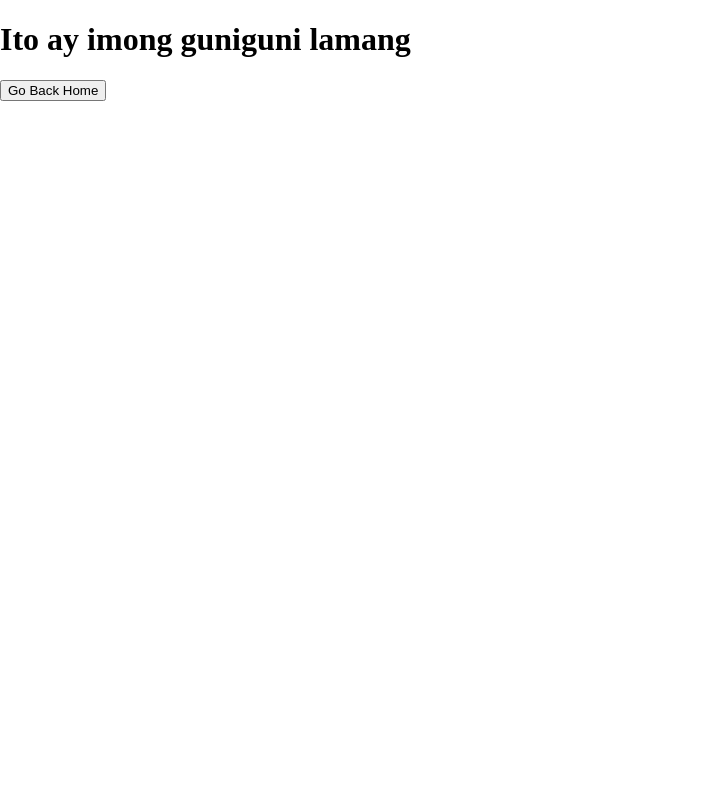
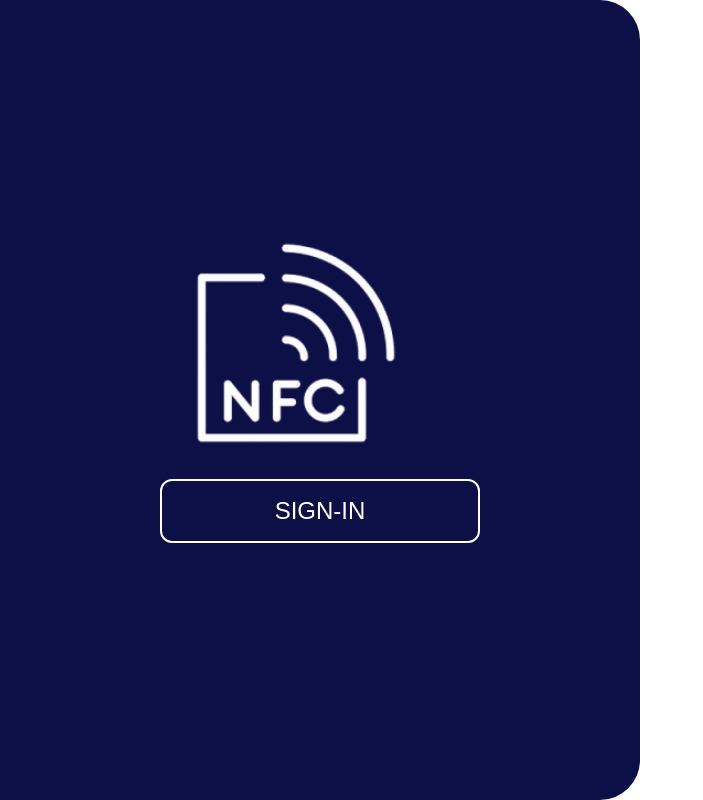
Before and after one commit to SalocinDev/NFC_FRONT_END, a React (Vite) app in the folder login-ui/: page /NfcPage in a window 1280 px wide. Shown: the whole page, without its empty margins (0-703 px from the left). Built offline with nearby package versions, Linux system fonts and the light colour scheme; a web font is replaced by a local one.

Commit message:
Progress sa NFC LOGIN, tinamad ako*

```diff
--- a/login-ui/src/CSS-Folder/Button.module.css
+++ b/login-ui/src/CSS-Folder/Button.module.css
@@ -1,7 +1,9 @@
 .ButtonSignIn,
 .NfcSignIn,
 .ButtonSignUp,
-.ButtonReset{
+.ButtonReset,
+.NfcButtonSignIn,
+.ButtonSignUpBlue{
   width: 100%;
   max-width: 25.75rem;
   height: 4rem;
@@ -15,7 +17,8 @@
 
 .ButtonSignIn:hover,
 .ButtonSignUp:hover,
-.ButtonReset:hover{
+.ButtonReset:hover,
+.ButtonSignIn:hover{
   cursor: pointer;
   background-color: lightblue;
   color: white;
@@ -38,7 +41,8 @@
   }
 }
 
-.ButtonSignUp{
+.ButtonSignUp,
+.NfcButtonSignIn{
   background-color: transparent;
   border-style: solid;
   border-color: white;
@@ -75,3 +79,18 @@
   color: #101540;
   cursor: pointer;
 }
+
+.BackButton:hover{
+  background-color: #101540;
+  color: white;
+  cursor: pointer;
+  transition: 0.8s;
+}
+
+.NfcButtonSignIn:hover{
+  cursor: pointer;
+  background-color: white;
+  border-style: solid;
+  transition: 0.8s;
+  color: #101540 ;
+}
--- a/login-ui/src/CSS-Folder/Dashboard.module.css
+++ b/login-ui/src/CSS-Folder/Dashboard.module.css
@@ -58,7 +58,6 @@ html,
   }
 }
 
-/*Eto ang aking progress, ako ay titigil*/
 .container {
   width: 90%;
   max-width: 1000px;
@@ -86,4 +85,5 @@ html,
   font-size: 1.2rem;
   color: #101540;
   margin-bottom: 1rem;
+  font-family: 'Montserrat';
 }
--- a/login-ui/src/CSS-Folder/BlueLogo.module.css
+++ b/login-ui/src/CSS-Folder/Logo.module.css
@@ -1,3 +1,8 @@
+.WhiteLogo{
+  transform: scale(1.5);
+  top: -5vw;
+}
+
 .Bluelogo{
   transform: scale(1);
   transform-origin: center;
--- /dev/null
+++ b/login-ui/src/CSS-Folder/NfcPage.module.css
@@ -0,0 +1,130 @@
+body,
+html,
+#root {
+  margin: 0;
+  padding: 0;
+  height: 100vh;
+  overflow: hidden;
+}
+
+.body {
+  display: flex;
+  height: 100vh;
+  overflow: hidden;
+}
+
+
+
+.curvedRectangle {
+  width: 50vw;
+  height: 100vh;
+  background-color: #0d1046;
+  border-top-right-radius: 40px;
+  border-bottom-right-radius: 40px;
+  display: flex;
+  flex-direction: column;
+  align-items: center;
+  justify-content: center;
+  padding: 2rem;
+  box-sizing: border-box;
+}
+
+@media (max-width: 768px) {
+  .curvedRectangle {
+    border-top-right-radius: 20px;
+    border-bottom-right-radius: 20px;
+  }
+
+  .tagline {
+    font-size: 0.9rem;
+  }
+}
+
+.content {
+  display: flex;
+  flex-direction: column;
+  align-items: center;
+  justify-content: center;
+  transform: translateY(-10vh); /* move content up proportionally */
+}
+
+.tagline {
+  font-family: 'Montserrat', sans-serif;
+  font-size: 2rem;
+  color: white;
+  line-height: 1.6;
+  text-align: center;
+  max-width: 400px;
+  margin: 0 auto;
+  font-weight: 400;
+  margin-top: 4rem;
+}
+
+.NfcLogo {
+  width: 25vw;
+  height: auto;
+  display: block;
+  transform: translate(-1.5rem, 1.5rem);
+  margin: 0 auto 0 auto;
+}
+
+/*BELOW THIS PART IS UNFINISHED*/
+
+.loadingContainer {
+  display: flex;
+  flex-direction: column;
+  align-items: center;
+  justify-content: center;
+}
+
+.spinner {
+  width: 40px;
+  height: 40px;
+  border: 4px solid white;
+  border-top: 4px solid transparent;
+  border-radius: 50%;
+  animation: spin 1s linear infinite;
+  margin-bottom: 1rem;
+}
+
+.signingText {
+  color: white;
+  font-family: 'Montserrat', sans-serif;
+  font-size: 1rem;
+  font-weight: 500;
+}
+
+@keyframes spin {
+  0% { transform: rotate(0deg); }
+  100% { transform: rotate(360deg); }
+}
+
+.spinner {
+  width: 40px;
+  height: 40px;
+  border: 4px solid white;
+  border-top: 4px solid transparent;
+  border-radius: 50%;
+  animation: spin 1s linear infinite;
+  margin: 1rem auto;
+}
+
+.signingText {
+  color: white;
+  font-family: 'Montserrat', sans-serif;
+  font-size: 1rem;
+  font-weight: 500;
+  text-align: center;
+}
+
+.loadingContainer {
+  display: flex;
+  flex-direction: column;
+  align-items: center;
+  justify-content: center;
+}
+
+@keyframes spin {
+  0% { transform: rotate(0deg); }
+  100% { transform: rotate(360deg); }
+}
--- a/login-ui/src/CSS-Folder/WhiteLogo.module.css
+++ /dev/null
@@ -1,4 +0,0 @@
-.WhiteLogo{
-  transform: scale(1.7);
-  top: -5vw;
-}
--- a/login-ui/src/Components/Blogo.jsx
+++ b/login-ui/src/Components/Blogo.jsx
@@ -1,4 +1,4 @@
-import BlueLogo from '/src/CSS-Folder/BlueLogo.module.css';
+import BlueLogo from '/src/CSS-Folder/Logo.module.css';
 
 function Wlogo() {
   return (
--- a/login-ui/src/Components/Wlogo.jsx
+++ b/login-ui/src/Components/Wlogo.jsx
@@ -1,4 +1,4 @@
-import WhiteLogo from '/src/CSS-Folder/WhiteLogo.module.css';
+import WhiteLogo from '/src/CSS-Folder/Logo.module.css';
 
 function Wlogo() {
 
--- a/login-ui/src/Main-Components/Dashboard.jsx
+++ b/login-ui/src/Main-Components/Dashboard.jsx
@@ -15,7 +15,7 @@ function Dashboard() {
       </div>
 
     <div className={classes.container}>
-      <Button name="Back" use="BackButton" />
+      <Button name="Back" use="BackButton"/>
 
       <Blogo />
 
--- /dev/null
+++ b/login-ui/src/Main-Components/NfcPage.jsx
@@ -0,0 +1,51 @@
+import { useState } from 'react';
+import classes from '/src/CSS-Folder/NfcPage.module.css';
+import NfcLogo from '/src/Logo/NFC-logo.png';
+import { Wlogo, Input, Blogo, Button} from '../Components';
+
+function NfcPage() {
+  const [SigningIn, IsSigningIn] = useState(false);
+
+  const handleSignIn = () => {
+    IsSigningIn(true);
+
+    // Lagay ka condition dito nich
+    setTimeout(() => {
+      IsSigningIn(false);
+    }, 3000);
+  };
+
+  return (
+
+    <div className={classes.body}>
+      <div className={classes.curvedRectangle}>
+        <div className={classes.content}>
+
+
+
+          <div className={classes.tagline} >
+            <img src={NfcLogo} alt="Logo" className={classes.NfcLogo} />
+
+          {SigningIn && (
+            <div className={classes.loadingContainer}>
+              <div className={classes.spinner}></div>
+              <p className={classes.signingText}>Signing in...</p>
+            </div>
+          )}
+
+          {!SigningIn && (
+            <Button name="SIGN-IN" use="NfcButtonSignIn" onClick={handleSignIn}>
+              SIGN IN
+            </Button>
+          )}
+        </div>
+        </div>
+
+
+
+      </div>
+    </div>
+  );
+}
+
+export default NfcPage;
--- a/login-ui/src/main.jsx
+++ b/login-ui/src/main.jsx
@@ -3,12 +3,14 @@ import { createRoot } from 'react-dom/client'
 import '/index.css'
 import App from './Main-Components/App.jsx'
 import Dashboard from './Main-Components/Dashboard.jsx'
+import NfcPage from './Main-Components/NfcPage.jsx'
 import NotFoundPage from './Components/NotFoundPage.jsx'
 import {createBrowserRouter, RouterProvider} from "react-router-dom";
 
 const router = createBrowserRouter([
   {path: "/", element: <App/>},
   {path: "/Dashboard", element: <Dashboard/>},
+  {path: "/NfcPage", element: <NfcPage/>},
   {path: "*", element: <NotFoundPage/>},
 ]);
 
```
Also changed, not shown: login-ui/src/Logo/NFC-logo.png (added).
